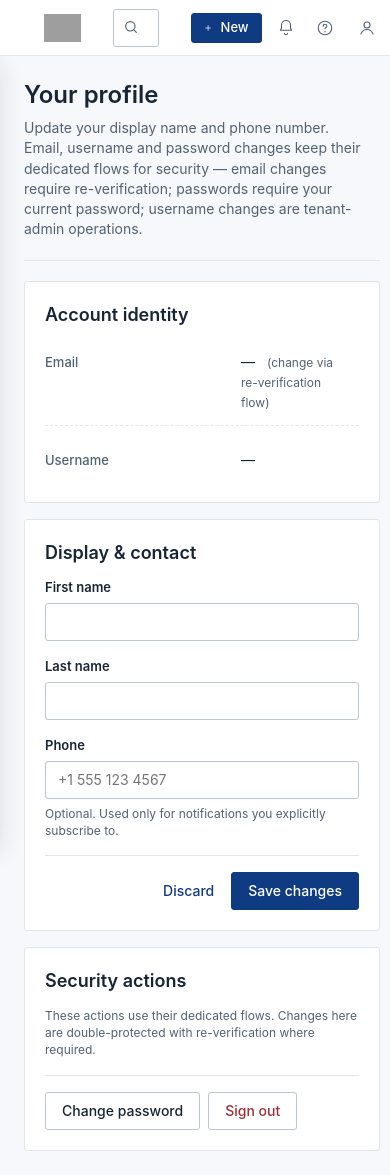
After one commit to socaya/trustseal, a Python web app: template app/templates/auth/profile.html in a window 390 px wide. The commit adds this page. Run offline with Jinja, Linux system fonts and the light colour scheme; the template is opened without the code that fills it, so the values that code supplies are empty; grey boxes are pictures that could not be loaded.

Commit message:
ui: Phase 10 — pricing + profile + link cleanup
UI-P10.1: public /pricing page on the public layout. No
fabricated plan tiers — the page is explicit that deployment
pricing is contact-based because entitlements (KMS key count,
TSA throughput, retention storage, SCIM/SAML integrations)
depend on the tenant's configuration. Lists what every
deployment always includes and what drives the quote.

UI-P10.2: operator /app/profile HTML view backed by the same
model the Phase AG1 PATCH /api/auth/me endpoint uses. Shows
read-only identity (email, username, organization) and an
editable form for first_name / last_name / phone. Security
actions (password change, sign out) link to their dedicated
flows. Profile link added to the topbar account dropdown.

UI-P10.3: removed dead /legal/privacy + /legal/terms footer
links from layouts/public.html and layouts/auth.html — there
is no legal text to serve yet, and a footer link that 404s
is worse than no footer link. Both now carry Trust & security
+ Pricing only.

Smoke-tested /pricing, /app/profile (anon redirect), /welcome
(legal links gone, /pricing present) and /trust (/pricing
present). 28 regression tests still pass.

```diff
--- a/app/__init__.py
+++ b/app/__init__.py
@@ -154,6 +154,7 @@ def create_app(config_class=None):
             'system.main_views.home',
             'system.main_views.welcome',
             'system.main_views.trust',
+            'system.main_views.pricing',
             'design_gallery_bp.gallery',
             # SAML SP endpoints are the entry point for SSO — the IdP
             # posts the response here before the user has a session.
@@ -357,6 +358,8 @@ def create_app(config_class=None):
         operator_notifications_views,
     )
     blueprints.append(operator_notifications_views)
+    from .blueprints.auth.routes.profile_views import profile_views
+    blueprints.append(profile_views)
     from .blueprints.documents.api.document_label_api import (
         document_label_api,
     )
--- a/app/blueprints/system/routes/main_views.py
+++ b/app/blueprints/system/routes/main_views.py
@@ -36,3 +36,9 @@ def trust():
     footer, so the page must stay public (no auth gating).
     """
     return render_template("public/trust.html")
+
+
+@main_views.route('/pricing')
+def pricing():
+    """Public pricing page — honest contact-based quote flow."""
+    return render_template("public/pricing.html")
--- /dev/null
+++ b/app/templates/auth/profile.html
@@ -0,0 +1,107 @@
+{% extends "layouts/app.html" %}
+{% set active_nav_item = 'overview' %}
+
+{% block title %}Your profile · TRUSTSEAL{% endblock %}
+{% block page_title %}Your profile{% endblock %}
+{% block page_description %}
+  <p class="ts-page-header__description">
+    Update your display name and phone number. Email, username and
+    password changes keep their dedicated flows for security — email
+    changes require re-verification; passwords require your current
+    password; username changes are tenant-admin operations.
+  </p>
+{% endblock %}
+
+{% block content %}
+
+{% with messages = get_flashed_messages(with_categories=true) %}
+  {% if messages %}
+    <div class="ts-stack" style="margin-bottom: var(--ts-space-4); max-width: 720px;">
+      {% for category, text in messages %}
+        <div class="ts-inline ts-inline--{{ 'danger' if category == 'danger' else ('success' if category == 'success' else 'info') }}"
+             role="alert" aria-live="polite">
+          <div class="ts-inline__body">{{ text }}</div>
+        </div>
+      {% endfor %}
+    </div>
+  {% endif %}
+{% endwith %}
+
+<section class="ts-panel" style="max-width: 720px;">
+  <h2 class="ts-panel__title">Account identity</h2>
+  <dl class="ts-evidence">
+    <div class="ts-evidence__row">
+      <dt class="ts-evidence__label">Email</dt>
+      <dd class="ts-evidence__value">
+        {{ user.email or '—' }}
+        <span class="ts-panel__meta" style="margin-left: var(--ts-space-2);">
+          (change via re-verification flow)
+        </span>
+      </dd>
+      <span class="ts-evidence__state"></span>
+    </div>
+    <div class="ts-evidence__row">
+      <dt class="ts-evidence__label">Username</dt>
+      <dd class="ts-evidence__value">{{ user.username or '—' }}</dd>
+      <span class="ts-evidence__state"></span>
+    </div>
+    {% if user.organization %}
+    <div class="ts-evidence__row">
+      <dt class="ts-evidence__label">Organization</dt>
+      <dd class="ts-evidence__value">{{ user.organization.name }}</dd>
+      <span class="ts-evidence__state"></span>
+    </div>
+    {% endif %}
+  </dl>
+</section>
+
+<section class="ts-panel" style="max-width: 720px; margin-top: var(--ts-space-4);">
+  <h2 class="ts-panel__title">Display &amp; contact</h2>
+  <form method="POST" action="{{ url_for('profile_views.update') }}" class="ts-stack" novalidate>
+    <div class="ts-form-row ts-form-row--split">
+      <div class="ts-field">
+        <label class="ts-field__label" for="first_name">First name</label>
+        <input id="first_name" name="first_name" type="text"
+               value="{{ user.first_name or '' }}"
+               autocomplete="given-name" class="ts-input">
+      </div>
+      <div class="ts-field">
+        <label class="ts-field__label" for="last_name">Last name</label>
+        <input id="last_name" name="last_name" type="text"
+               value="{{ user.last_name or '' }}"
+               autocomplete="family-name" class="ts-input">
+      </div>
+    </div>
+    <div class="ts-field">
+      <label class="ts-field__label" for="phone">Phone</label>
+      <input id="phone" name="phone" type="tel"
+             value="{{ user.phone or '' }}"
+             autocomplete="tel" class="ts-input"
+             placeholder="+1 555 123 4567">
+      <span class="ts-field__hint">Optional. Used only for notifications you explicitly subscribe to.</span>
+    </div>
+    <div class="ts-form-actions">
+      <a class="ts-btn ts-btn--text" href="{{ url_for('profile_views.show') }}">Discard</a>
+      <button type="submit" class="ts-btn ts-btn--primary">Save changes</button>
+    </div>
+  </form>
+</section>
+
+<section class="ts-panel" style="max-width: 720px; margin-top: var(--ts-space-4);">
+  <h2 class="ts-panel__title">Security actions</h2>
+  <p class="ts-panel__meta" style="margin-bottom: var(--ts-space-3);">
+    These actions use their dedicated flows. Changes here are
+    double-protected with re-verification where required.
+  </p>
+  <div class="ts-form-actions" style="justify-content: flex-start;">
+    <a class="ts-btn ts-btn--secondary"
+       href="{{ url_for('auth_views.reset_password') if 'auth_views.reset_password' in url_map_endpoints else '/auth/change-password' }}">
+      Change password
+    </a>
+    <a class="ts-btn ts-btn--danger"
+       href="{{ url_for('auth_views.logout') if 'auth_views.logout' in url_map_endpoints else '/auth/logout' }}">
+      Sign out
+    </a>
+  </div>
+</section>
+{% endblock %}
--- a/app/templates/layouts/app.html
+++ b/app/templates/layouts/app.html
@@ -122,6 +122,16 @@
             <span class="ts-account__tenant">{{ current_user.organization.name }}</span>
             {% endif %}
           </div>
+          {% if 'profile_views.show' in url_map_endpoints %}
+          <a class="ts-account__item" role="menuitem"
+             href="{{ url_for('profile_views.show') }}">
+            <svg width="16" height="16" viewBox="0 0 24 24" fill="none" aria-hidden="true">
+              <circle cx="12" cy="8" r="3.5" stroke="currentColor" stroke-width="1.5"/>
+              <path d="M4 20c1.5-4 5-6 8-6s6.5 2 8 6" stroke="currentColor" stroke-width="1.5" stroke-linecap="round"/>
+            </svg>
+            Your profile
+          </a>
+          {% endif %}
           {% if 'operator_notifications_views.list_notifications' in url_map_endpoints %}
           <a class="ts-account__item" role="menuitem"
              href="{{ url_for('operator_notifications_views.list_notifications') }}">
--- a/app/templates/layouts/auth.html
+++ b/app/templates/layouts/auth.html
@@ -26,7 +26,7 @@
     <h1 class="ts-auth-card__title">{% block page_title %}Sign in{% endblock %}</h1>
     {% block content %}{% endblock %}
     <div class="ts-auth-card__meta">
-      <a href="/trust">Trust &amp; security</a> · <a href="/legal/privacy">Privacy</a>
+      <a href="/trust">Trust &amp; security</a> · <a href="/pricing">Pricing</a>
     </div>
   </main>
 </body>
--- a/app/templates/layouts/public.html
+++ b/app/templates/layouts/public.html
@@ -43,9 +43,7 @@
     <span>
       <a href="/trust">Trust &amp; security</a>
       &nbsp;·&nbsp;
-      <a href="/legal/privacy">Privacy</a>
-      &nbsp;·&nbsp;
-      <a href="/legal/terms">Terms</a>
+      <a href="/pricing">Pricing</a>
     </span>
   </footer>
 
```
Also changed, not shown: app/blueprints/auth/routes/profile_views.py (added, +73 -0 lines), app/templates/public/pricing.html (added, +96 -0 lines).
